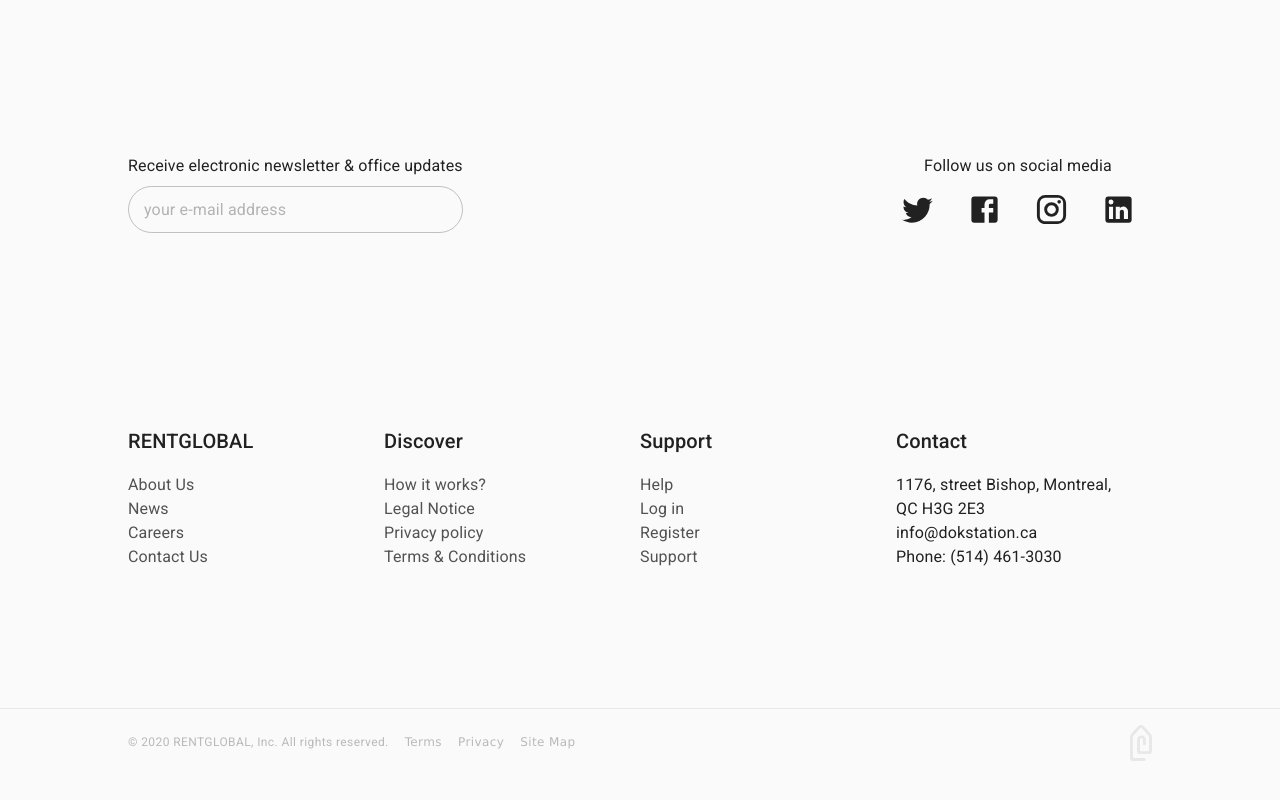
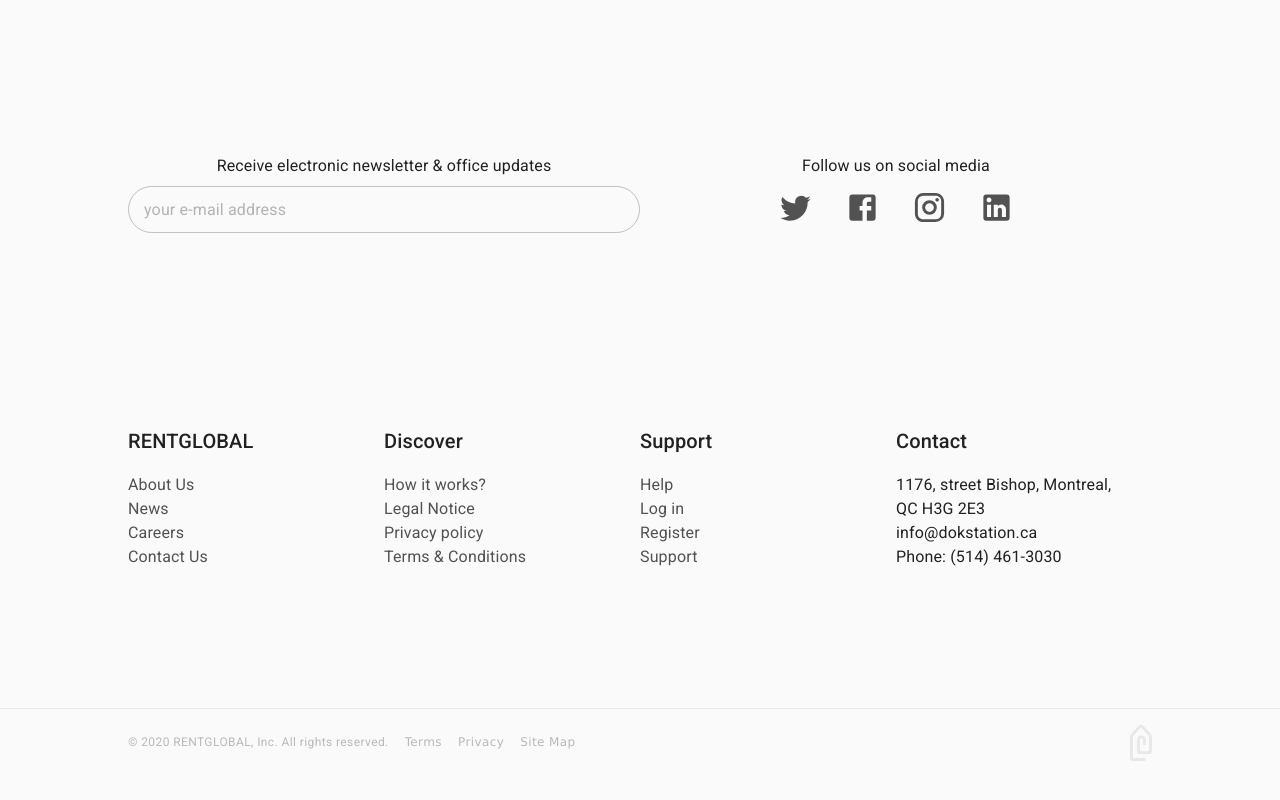
Before and after one commit to guoxiang915/rentglobal, a React (Create React App) app: page / in a window 1280 px wide. Shown: the part 3079-3879 px from the top of the page. Built offline with nearby package versions, Linux system fonts and the light colour scheme.

Commit message:
Fix UI of home page

```diff
--- a/src/components/Home/index.jsx
+++ b/src/components/Home/index.jsx
@@ -339,8 +339,8 @@ const styleSheet = theme => ({
   },
 
   contactInfoWrapper: {
-    paddingTop: 90,
-    paddingBottom: 52
+    paddingTop: 58,
+    paddingBottom: 20
   }
 });
 
@@ -749,11 +749,12 @@ class Home extends Component {
         {/* Following block */}
         <Column
           classes={{ box: clsx(classes.fixedWith) }}
-          paddingTopDouble
-          paddingBottomDouble
+          paddingTop
+          paddingBottom
         >
-          <Row fullWidth>
-            <Column>
+          <Grid container justify="space-between">
+            <Grid item xs={12} sm={6}>
+              <Column paddingTop paddingBottom>
                 <Typography>{t("receiveNewsletter")}</Typography>
                 <Row paddingTopHalf fullWidth>
                   <TextField
@@ -763,25 +764,38 @@ class Home extends Component {
                   />
                 </Row>
               </Column>
-            <Stretch />
-            <Column>
+            </Grid>
+            <Grid item xs={12} sm={6}>
+              <Column paddingTop paddingBottom>
                 <Typography>{t("followUpSocials")}</Typography>
-              <Row paddingTopHalf classes={{ box: classes.socialIconsWrapper }}>
+                <Row
+                  paddingTopHalf
+                  classes={{ box: classes.socialIconsWrapper }}
+                >
                   <Box paddingLeft paddingRight>
+                    <Link to="#">
                       <Twitter fontSize="large" />
+                    </Link>
                   </Box>
                   <Box paddingLeft paddingRight>
+                    <Link to="#">
                       <Facebook fontSize="large" />
+                    </Link>
                   </Box>
                   <Box paddingLeft paddingRight>
+                    <Link to="#">
                       <Instagram fontSize="large" />
+                    </Link>
                   </Box>
                   <Box paddingLeft paddingRight>
+                    <Link to="#">
                       <LinkedIn fontSize="large" />
+                    </Link>
                   </Box>
                 </Row>
               </Column>
-          </Row>
+            </Grid>
+          </Grid>
         </Column>
 
         {/* Contact info block */}
@@ -794,45 +808,52 @@ class Home extends Component {
             className={classes.contactInfoWrapper}
           >
             <Grid item xs={6} sm={3}>
+              <Column paddingTopDouble paddingBottomDouble alignChildrenStart>
                 <Typography variant="h6">{t("rentglobal")}</Typography>
                 <Column paddingTop alignChildrenStart>
-                <Link to="/about">
+                  <Link to="/">
                     <Typography variant="body1">{t("aboutUs")}</Typography>
                   </Link>
-                <Link to="/news">
+                  <Link to="/">
                     <Typography variant="body1">{t("news")}</Typography>
                   </Link>
-                <Link to="/careers">
+                  <Link to="/">
                     <Typography variant="body1">{t("careers")}</Typography>
                   </Link>
-                <Link to="/contact">
+                  <Link to="/">
                     <Typography variant="body1">{t("contactUs")}</Typography>
                   </Link>
                 </Column>
+              </Column>
             </Grid>
             <Grid item xs={6} sm={3}>
+              <Column paddingTopDouble paddingBottomDouble alignChildrenStart>
                 <Typography variant="h6">{t("discover")}</Typography>
                 <Column paddingTop alignChildrenStart>
-                <Link to="/turtorial">
+                  <Link to="/">
                     <Typography variant="body1">{t("howItWorks")}</Typography>
                   </Link>
-                <Link to="/legal-notice">
+                  <Link to="/">
                     <Typography variant="body1">{t("legalNotice")}</Typography>
                   </Link>
-                <Link to="/policy">
-                  <Typography variant="body1">{t("privacyPolicy")}</Typography>
+                  <Link to="/">
+                    <Typography variant="body1">
+                      {t("privacyPolicy")}
+                    </Typography>
                   </Link>
-                <Link to="/terms">
+                  <Link to="/">
                     <Typography variant="body1">
                       {t("termsAndConditions")}
                     </Typography>
                   </Link>
                 </Column>
+              </Column>
             </Grid>
             <Grid item xs={6} sm={3}>
+              <Column paddingTopDouble paddingBottomDouble alignChildrenStart>
                 <Typography variant="h6">{t("support")}</Typography>
                 <Column paddingTop alignChildrenStart>
-                <Link to="/help">
+                  <Link to="/">
                     <Typography variant="body1">{t("help")}</Typography>
                   </Link>
                   <Link to="/auth/login">
@@ -841,12 +862,14 @@ class Home extends Component {
                   <Link to="/auth/register">
                     <Typography variant="body1">{t("register")}</Typography>
                   </Link>
-                <Link to="/support">
+                  <Link to="/">
                     <Typography variant="body1">{t("support")}</Typography>
                   </Link>
                 </Column>
+              </Column>
             </Grid>
             <Grid item xs={6} sm={3}>
+              <Column paddingTopDouble paddingBottomDouble alignChildrenStart>
                 <Typography variant="h6">{t("contact")}</Typography>
                 <Column paddingTop alignChildrenStart>
                   <Typography variant="body1">
@@ -855,6 +878,7 @@ class Home extends Component {
                   <Typography variant="body1">QC H3G 2E3</Typography>
                   <Typography variant="body1">info@dokstation.ca</Typography>
                   <Typography variant="body1">Phone: (514) 461-3030</Typography>
+                </Column>
               </Column>
             </Grid>
           </Grid>
```
Lines whose indentation alone changed are shown as unchanged.
